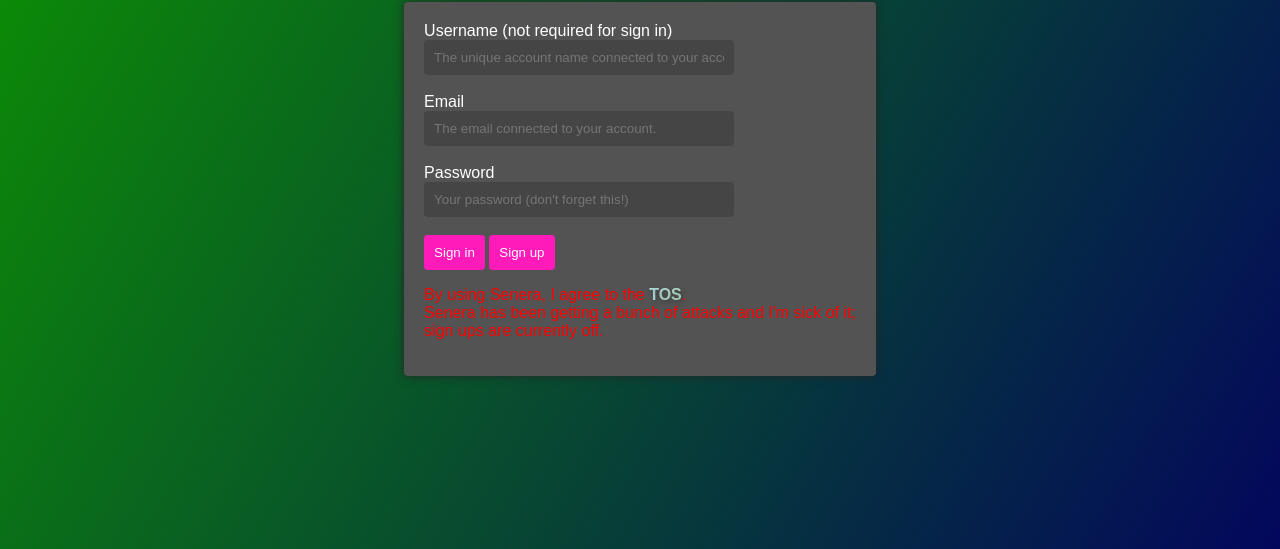
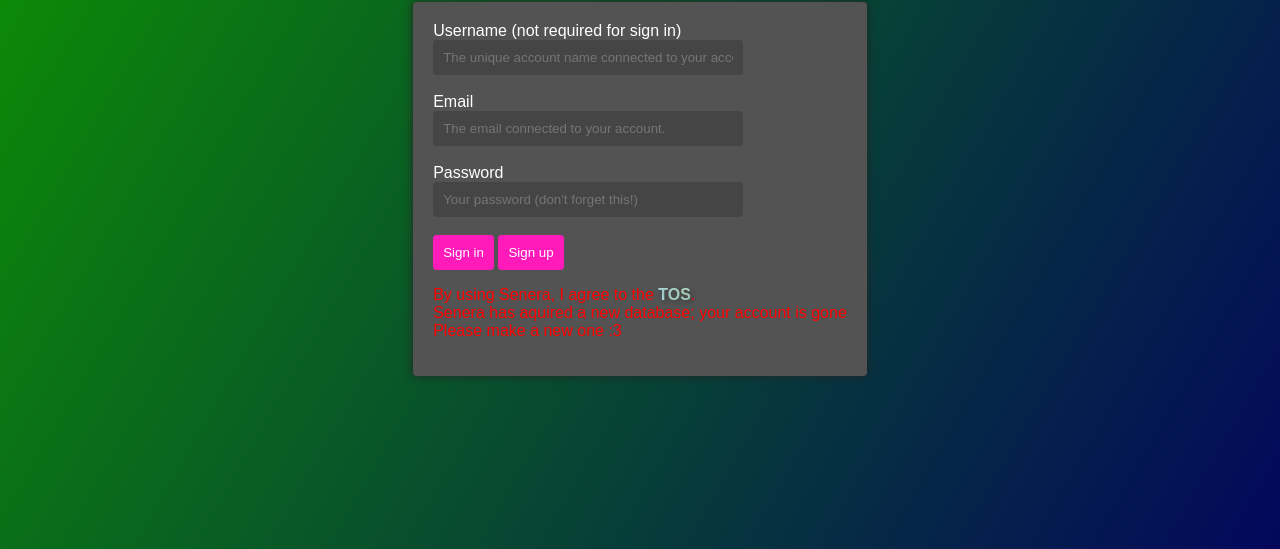
Before and after one commit to Freakybob-Team/senera-new, an Electron app: page index.html in a window 1280 px wide. Shown: the part 251-800 px from the top of the page. Drawn offline with Linux system fonts and the light colour scheme; a script that the page names is missing.

Commit message:
Update index.html

```diff
--- a/index.html
+++ b/index.html
@@ -59,7 +59,7 @@
             <button type="submit">Sign in</button>
             <button type="submit">Sign up</button>
             <p id="tos-notice" style="color: red;">By using Senera, I agree to the <a
-                    href="https://senera.freakybob.site/tos">TOS</a>.<br>Senera has been getting a bunch of attacks and I'm sick of it;<br>sign ups are currently off.</p> <!-- fuck you.  -->
+                    href="https://senera.freakybob.site/tos">TOS</a>.<br>Senera has aquired a new database; your account is gone<br>Please make a new one :3</p>
             <p id="login-error" style="color: red;"></p>
         </form>
     </div>
```
